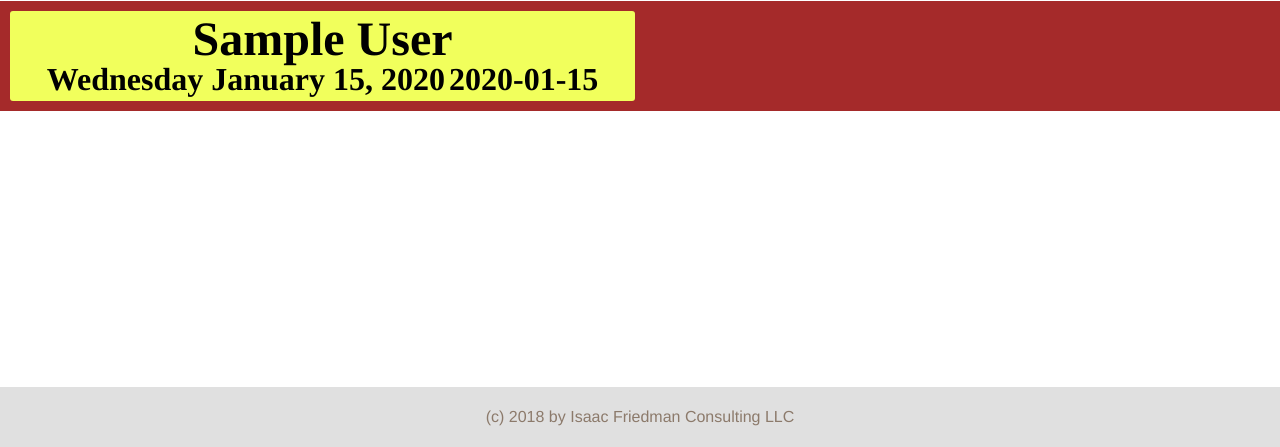
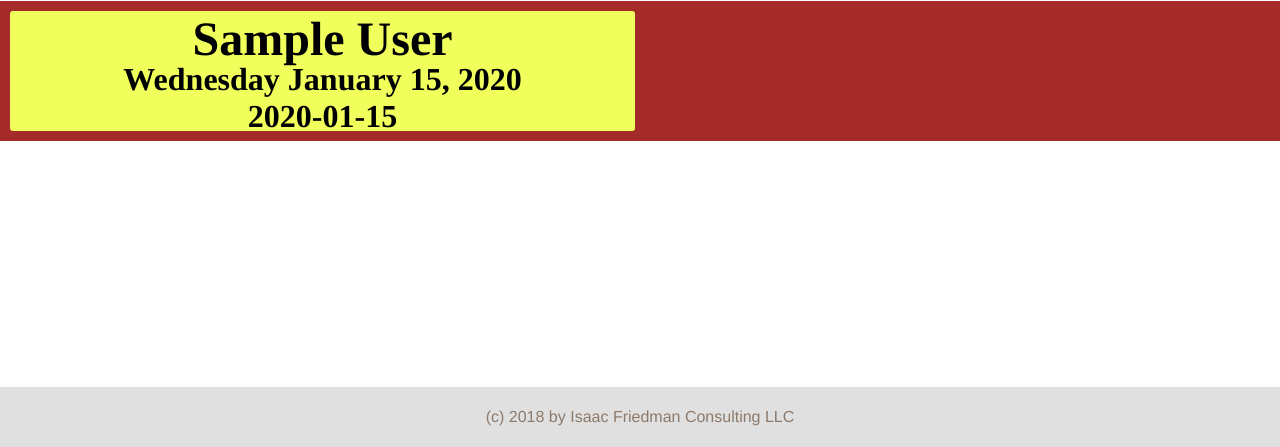
Before and after one commit to isaac-friedman/mcs-flask, a Flask app: page /memorial in a window 1280 px wide. Shown: the part 353-800 px from the top of the page. Run offline with Flask 2, Linux system fonts and the light colour scheme; tables that the repository leaves empty hold one stand-in row (values such as "Sample post"); some libraries are stand-ins or nearby versions.

Commit message:
hebrew dates display properly

```diff
--- a/app/static/styles/main.css
+++ b/app/static/styles/main.css
@@ -178,12 +178,10 @@ main {
 	grid-gap: 10px;
 }
 .plaque {
-	height: 90px;
-	/*width: 500px;*/
+	height: 120px;
 	border-radius: 3px;
 	text-align: center;
 	overflow: hidden;
-	/*background-color: #FFD700;*/
 	background-color: hsl(65,100%,68%);
 }
 .name {
--- a/app/templates/memorial.html
+++ b/app/templates/memorial.html
@@ -6,6 +6,7 @@
     <div class="plaque">
       <span class='name'>{{ plaque['first_name'] }} {{plaque['last_name']}}</span><br />
       <span class='date'>{{ plaque['secular_death_date'] }}</span>
+      <br>
       <span class='date'>{{ plaque['jewish_death_date'] }}</span>
     </div>
   {% endfor %}
```
